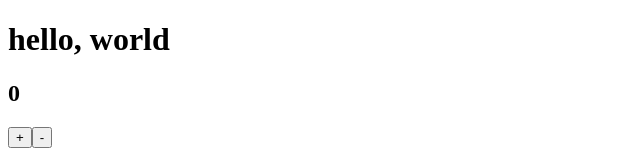
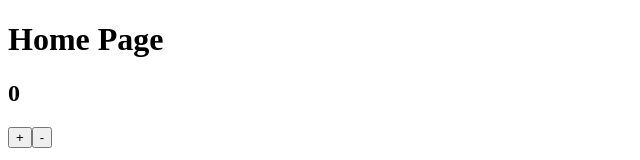
Before and after one commit to getHashSet/boilerplate, a React (Create React App) app in the folder boilerplate/: page / in a window 1280 px wide. Shown: the top 160 px of the page, without its empty margins (0-640 px from the left). Built offline with nearby package versions, Linux system fonts and the light colour scheme.

Commit message:
updated header actions for each page. Placed into React Hook.

```diff
--- a/boilerplate/src/actions/header_actions.js
+++ b/boilerplate/src/actions/header_actions.js
@@ -2,7 +2,7 @@
 // Header Actions
 //////////////////////////////////
 
-export const header = (str) => {
+export const setHeader = (str) => {
     return {
         type: 'HEADER',
         payload: str
--- a/boilerplate/src/pages/Error/index.jsx
+++ b/boilerplate/src/pages/Error/index.jsx
@@ -1,9 +1,25 @@
-import React from 'react'
-import PropTypes from 'prop-types'
+import React, { useEffect } from 'react'
+import { useSelector, useDispatch } from 'react-redux'; // *required* to use Redux and Store.
+import { setHeader } from '../../actions'; // Load up actions that are used on this page.
 
 export default function Error(props) {
+    //////////////////////////////////
+    // stage variables from the store
+    //////////////////////////////////
+    const counter = useSelector(state => state.counter);
+    const dispatch = useDispatch();
+    const header = useSelector(state => state.headerTag);
+
+    //////////////////////////////////
+    // Hooks
+    //////////////////////////////////
+    useEffect(() => {
+        dispatch(setHeader("Error Page"));
+    });
+
     return (
         <div>
+            <h1>{header}</h1>
             <h2>404 Error Page not found.</h2>
         </div>
     )
--- a/boilerplate/src/pages/Home/index.jsx
+++ b/boilerplate/src/pages/Home/index.jsx
@@ -1,7 +1,6 @@
-import React from 'react';
+import React, { useEffect } from 'react';
 import { useSelector, useDispatch } from 'react-redux'; // To use Redux and Store.
-import { increment, decrement } from '../../actions';
-import PropTypes from 'prop-types';
+import {setHeader, increment, decrement } from '../../actions';
 
 export default function Home(props) {
     //////////////////////////////////
@@ -10,6 +9,13 @@ export default function Home(props) {
     const counter = useSelector(state => state.counter);
     const dispatch = useDispatch();
     const header = useSelector(state => state.headerTag);
+
+    //////////////////////////////////
+    // Hooks
+    //////////////////////////////////
+    useEffect(() => {
+        dispatch(setHeader("Home Page"));
+    })
 
     return (
         <div>
```
